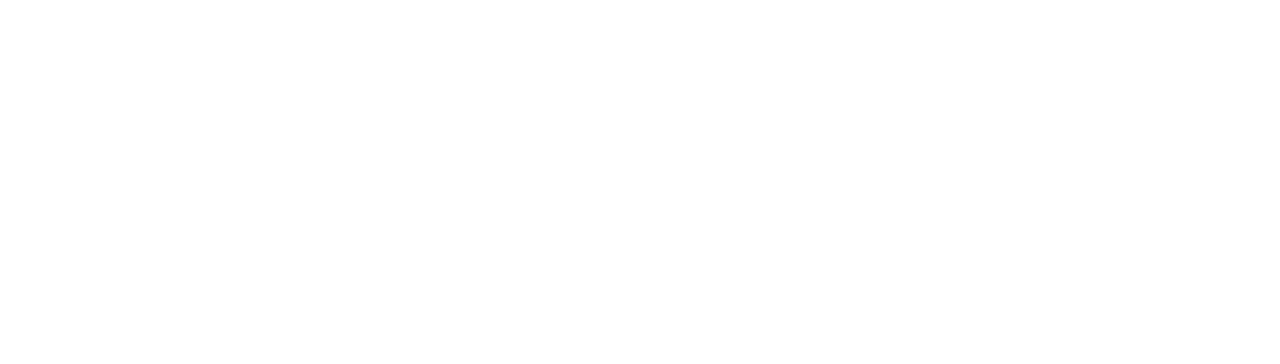
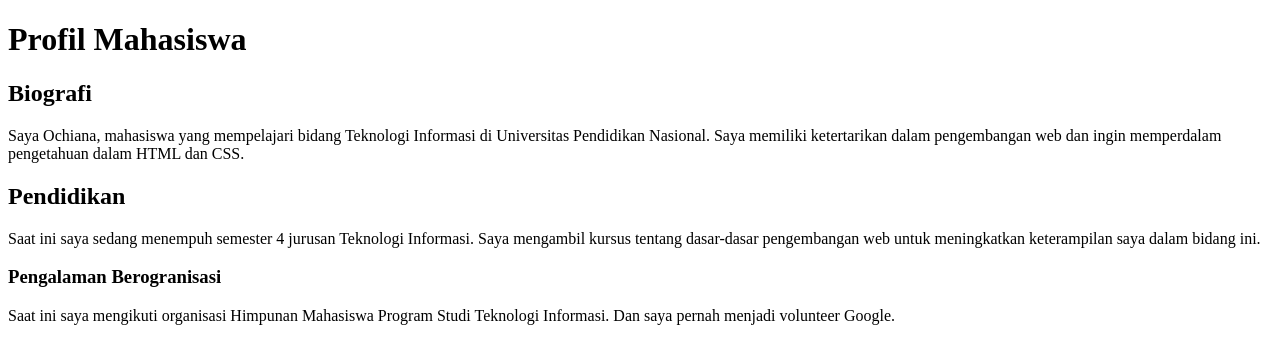
Before and after one commit to ochianaa/praktikum_html_ochi, a plain HTML site: page index.html in a window 1280 px wide. Drawn offline with Linux system fonts and the light colour scheme.

Commit message:
Tag Judul dan Paragraf

```diff
--- a/index.html
+++ b/index.html
@@ -6,6 +6,22 @@
     <title>praktikum HTML</title>
 </head>
 <body>
+    <h1>Profil Mahasiswa</h1>
+
+    <h2>Biografi</h2>
+
+    <p>Saya Ochiana, mahasiswa yang mempelajari bidang Teknologi Informasi di Universitas Pendidikan Nasional.
+        Saya memiliki ketertarikan dalam pengembangan web dan ingin memperdalam pengetahuan dalam HTML dan CSS.</p>
+
+    <h2>Pendidikan</h2>
+
+    <P>Saat ini saya sedang menempuh semester 4 jurusan Teknologi Informasi.
+        Saya mengambil kursus tentang dasar-dasar pengembangan web untuk meningkatkan keterampilan saya dalam bidang ini.  </P>
+
+    <h3>Pengalaman Berogranisasi</h3>
+
+    <p>Saat ini saya mengikuti organisasi Himpunan Mahasiswa Program Studi Teknologi Informasi.
+        Dan saya pernah menjadi volunteer Google.</p>
 
 </body>
 </html>
```
